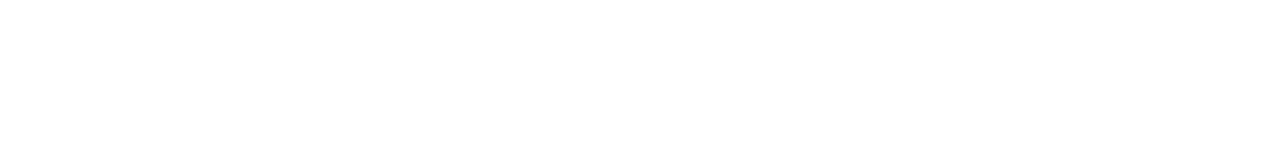
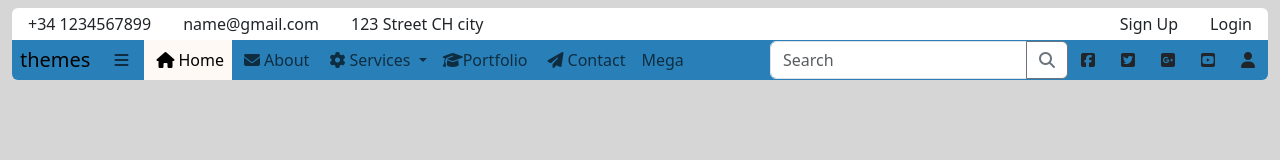
Before and after one commit to Gefete/gft-fe-gc-bootstrap-06-2023, a plain HTML site: page ejercicio03/index.html in a window 1280 px wide. Drawn offline with nearby package versions, Linux system fonts and the light colour scheme.

Commit message:
Exercice 03

```diff
--- a/ejercicio03/css/style.css
+++ b/ejercicio03/css/style.css
@@ -0,0 +1,16 @@
+body{
+    background-color: #d6d6d6;
+    width: 100vw;
+}
+.color_upmenu{
+    background-color: #fff;
+}
+.color_downmenu{
+    background-color: #2980b9;
+}
+.active.color_selected{
+    background-color: #fff9f5;
+}
+.color_selected:hover{
+    background-color: #fff9f5;
+}
--- a/ejercicio03/index.html
+++ b/ejercicio03/index.html
@@ -5,9 +5,89 @@
     <meta name="viewport" content="width=device-width, initial-scale=1.0">
     <link href="https://cdn.jsdelivr.net/npm/bootstrap@5.3.0/dist/css/bootstrap.min.css" rel="stylesheet" integrity="sha384-9ndCyUaIbzAi2FUVXJi0CjmCapSmO7SnpJef0486qhLnuZ2cdeRhO02iuK6FUUVM" crossorigin="anonymous">
     <link rel="stylesheet" href="./css/style.css">
-    <title>Document</title>
+    <title>Menu</title>
+    <script src="https://kit.fontawesome.com/8de94d315f.js" crossorigin="anonymous"></script>
+    <script src="https://cdn.jsdelivr.net/npm/@popperjs/core@2.11.8/dist/umd/popper.min.js" integrity="sha384-I7E8VVD/ismYTF4hNIPjVp/Zjvgyol6VFvRkX/vR+Vc4jQkC+hVqc2pM8ODewa9r" crossorigin="anonymous"></script>
+    <script src="https://cdn.jsdelivr.net/npm/bootstrap@5.3.0/dist/js/bootstrap.min.js" integrity="sha384-fbbOQedDUMZZ5KreZpsbe1LCZPVmfTnH7ois6mU1QK+m14rQ1l2bGBq41eYeM/fS" crossorigin="anonymous"></script>
 </head>
 <body>
-    <div class="co"></div>
+        <div class="container-fluid mt-2" >
+            <div class="d-flex flex-column flex-sm-row justify-content-between rounded-top color_upmenu">
+                <div class="d-flex flex-column flex-md-row">
+                    <div class="m-1 mx-3 h-25  ">+34 1234567899</div>
+                    <div class="m-1 mx-3 h-25  ">name@gmail.com</div>
+                    <div class="m-1 mx-3 h-25  ">123 Street CH city</div>
+                </div>
+                <div class="d-flex flex-column flex-md-row">
+                    <div class="m-1 mx-3 h-25 ">Sign Up</div>
+                    <div class="m-1 mx-3 h-25 ">Login</div>
+                </div>
+            </div>
+
+        <nav class="navbar navbar-expand-lg p-0">
+            <div class="container-fluid d-block p-0 ">
+
+                <div class="d-flex flex-sm-row rounded-bottom color_downmenu">
+                    <a class="navbar-brand mx-2" href="#">themes</a>
+                    <button class="navbar-toggler" type="button" data-bs-toggle="collapse" data-bs-target="#navbarSupportedContent" aria-controls="navbarSupportedContent" aria-expanded="false" aria-label="Toggle navigation">
+                        <span class="navbar-toggler-icon"></span>
+                    </button>
+                    <div class="collapse navbar-collapse" id="navbarSupportedContent">
+                        <ul class="navbar-nav me-auto mb-2 mb-lg-0">
+                            <li class="nav-item px-2 color_selected ">
+                                <a class="nav-link color_selected" href="#"><i class="fa-solid fa-bars"></i></a>
+                            </li>
+                            <li class="nav-item">
+                                <a class="nav-link active color_selected" aria-current="page" href="#"><i class="fa-sharp fa-solid fa-house  mx-1"></i>Home</a>
+                            </li>
+                            <li class="nav-item color_selected">
+                                <a class="nav-link color_selected" href="#"><i class="fa-sharp fa-solid fa-envelope  mx-1"></i>About</a>
+                            </li>
+                            <li class="nav-item dropdown color_selected">
+                                <a class="nav-link color_selected dropdown-toggle" href="#" role="button" data-bs-toggle="dropdown" aria-expanded="false">
+                                    <i class="fa-solid fa-gear mx-1"></i>Services
+                                </a>
+                                <ul class="dropdown-menu">
+                                    <li><a class="dropdown-item" href="#"><i class="fa-solid fa-film"></i>Watching new movies</a></li>
+                                    <li><a class="dropdown-item" href="#"><i class="fa-solid fa-music"></i>Listening music</a></li>
+                                    <li><a class="dropdown-item" href="#"><i class="fa-solid fa-gamepad"></i>Play new games</a><!-- dropdown-toggle --><!-- role="button" data-bs-toggle="dropdown" aria-expanded="false" -->
+                                        <!-- <ul class="dropdown-menu">
+                                            <li><a class="dropdown-item" href="#">Item 1</a></li>
+                                            <li><a class="dropdown-item" href="#">Item 2</a></li>
+                                        </ul> -->
+                                    </li>
+                                    <li><a class="dropdown-item" href="#"><i class="fa-solid fa-book"></i>Learn new design</a></li>
+                                </ul>
+                            </li>
+                            <li class="nav-item color_selected">
+                                <a class="nav-link color_selected" href="#"><i class="fa-solid fa-graduation-cap"></i>Portfolio</a>
+                            </li>
+                            <li class="nav-item color_selected">
+                                <a class="nav-link color_selected" href="#"><i class="fa-sharp fa-solid fa-paper-plane  mx-1"></i>Contact</a>
+                            </li>
+                            <li class="nav-item color_selected">
+                                <a class="nav-link color_selected" href="#">Mega</a>
+                            </li>
+                        </ul>
+                        <form class="d-flex align-items-center" role="search">
+                            <div class="input-group">
+                                <input class="form-control" type="search" placeholder="Search" aria-label="Search">
+                                <button class="btn btn-outline-secondary color_upmenu" type="submit">
+                                    <i class="fas fa-search"></i>
+                                </button>
+                            </div>
+                        </form>
+
+                        <button class="btn " type="submit"><i class="fa-brands fa-square-facebook"></i></button>
+                        <button class="btn " type="submit"><i class="fa-brands fa-square-twitter"></i></button>
+                        <button class="btn " type="submit"><i class="fa-brands fa-square-google-plus"></i></button>
+                        <button class="btn " type="submit"><i class="fa-brands fa-square-youtube"></i></button>
+                        <button class="btn " type="submit"><i class="fa-solid fa-user"></i></button>
+                    </div>
+                </div>
+            </div>
+        </nav>
+    </div>
+
 </body>
 </html>
```
